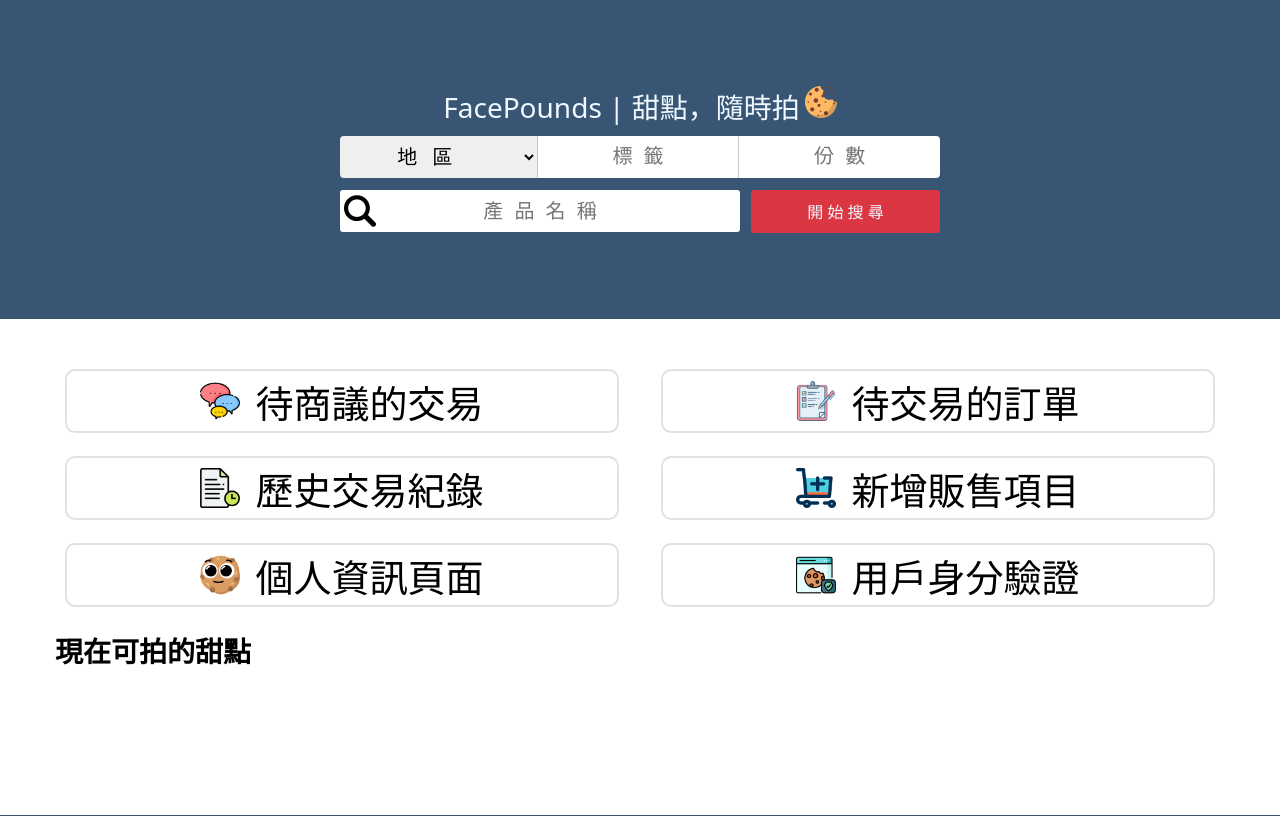
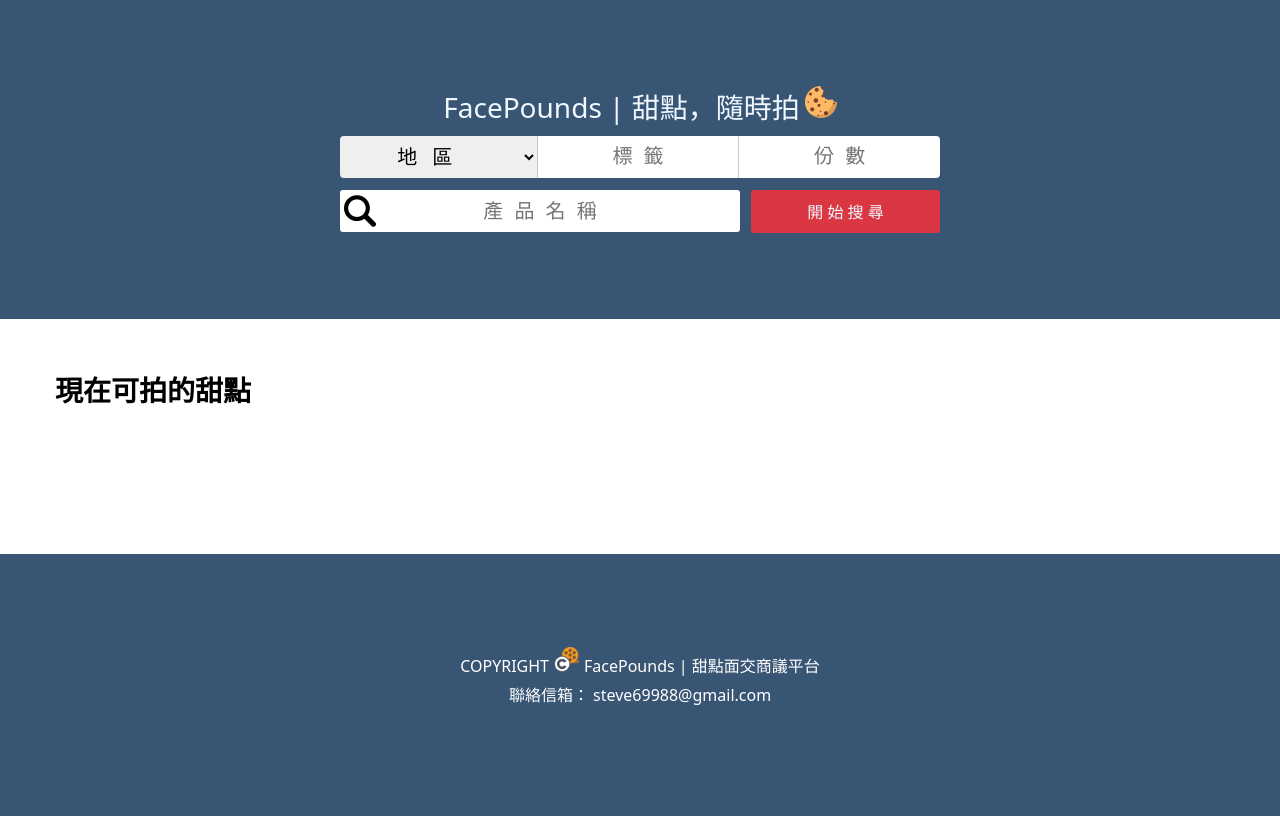
Before and after one commit to KilopaNye/facepounds.com, a Flask app: page / in a window 1280 px wide. Shown: the part 56-872 px from the top of the page. After the commit the page ends 761 px from the top, so only its background shows below. Run offline with Flask 3, Linux system fonts and the light colour scheme; data that the repository does not hold is empty; some libraries are stand-ins or nearby versions.

Commit message:
doct: 修正未登入狀態下的會員功能顯示

```diff
--- a/public/JS/auth.js
+++ b/public/JS/auth.js
@@ -188,6 +188,9 @@
             logInButton.style.display = "none";
             let logoutButton = document.querySelector('#logout-button');
             logoutButton.style.display = "block";
+            let toolBox = document.querySelector(".box-flex")
+            toolBox.style.display="flex"
+
             return userLoginBool = true;
         }
     }).catch(error => {
--- a/public/JS/index.js
+++ b/public/JS/index.js
@@ -4,7 +4,6 @@
         title: '用戶建立成功!',
         text: '請點擊右上角登入按鈕登入帳戶',
     }).then((result) => {
-        console.log(result)
         if (result.isConfirmed) {
             window.location.href = "/";
         }
@@ -66,7 +65,6 @@
     for (let i = 0; i < data.length; i++) {
         let image = data[i]["image_url"].split(',')
         let tag = data[i]["tag_name"].split(',')
-        console.log(tag)
 
         let productBox = document.createElement("div");
         productBox.classList.add("product-box");
@@ -164,7 +162,6 @@
         headers: headers,
         body: JSON.stringify({ param: param })
     }).then(response => response.json()).then(data => {
-        console.log(data)
         if (data['data']) {
             let products = data["data"]
             createProductDom(products)
--- a/templates/index.html
+++ b/templates/index.html
@@ -49,7 +49,7 @@
 </div>
 
 <div class="main-area">
-    <div class="box-flex">
+    <div class="box-flex" style="display: none;">
         <div onclick="GoCheck();"><img src="/images/icons/chat-box.png"><span>待商議的交易</span></div>
         <div onclick="GoTrade();"><img src="/images/icons/check.png"><span>待交易的訂單</span></div>
         <div onclick="GoHistory();"><img src="/images/icons/history.png"><span>歷史交易紀錄</span></div>
```
